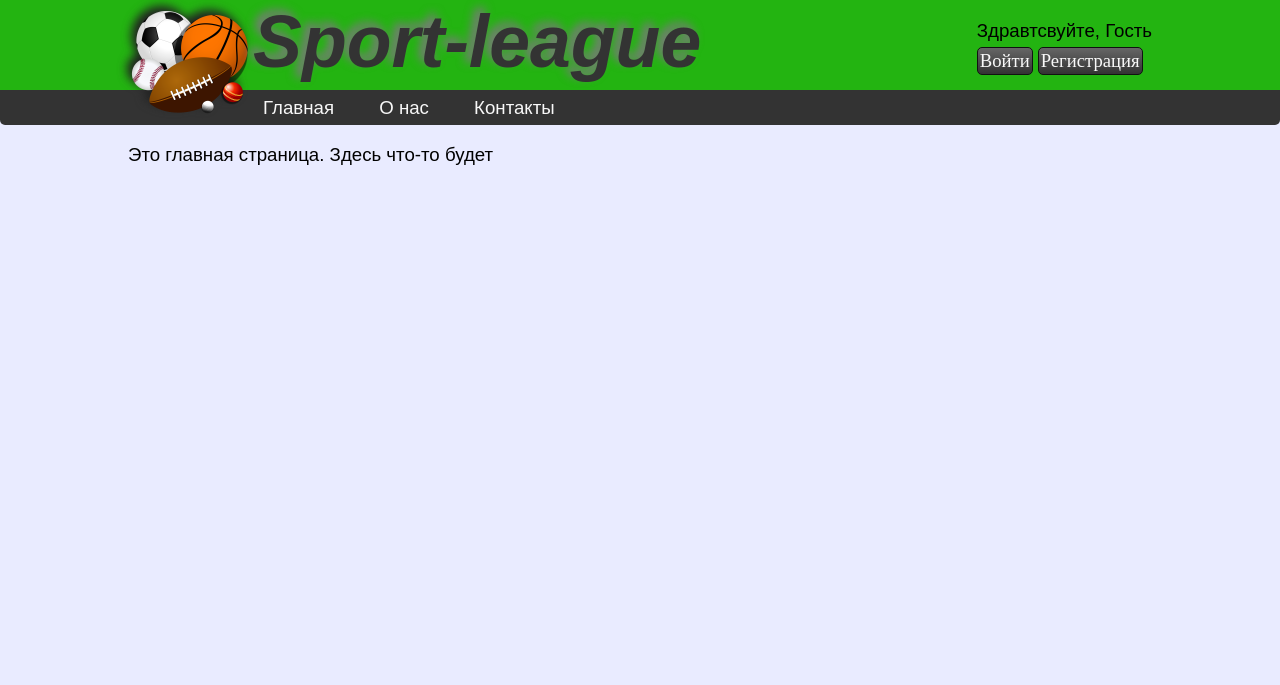
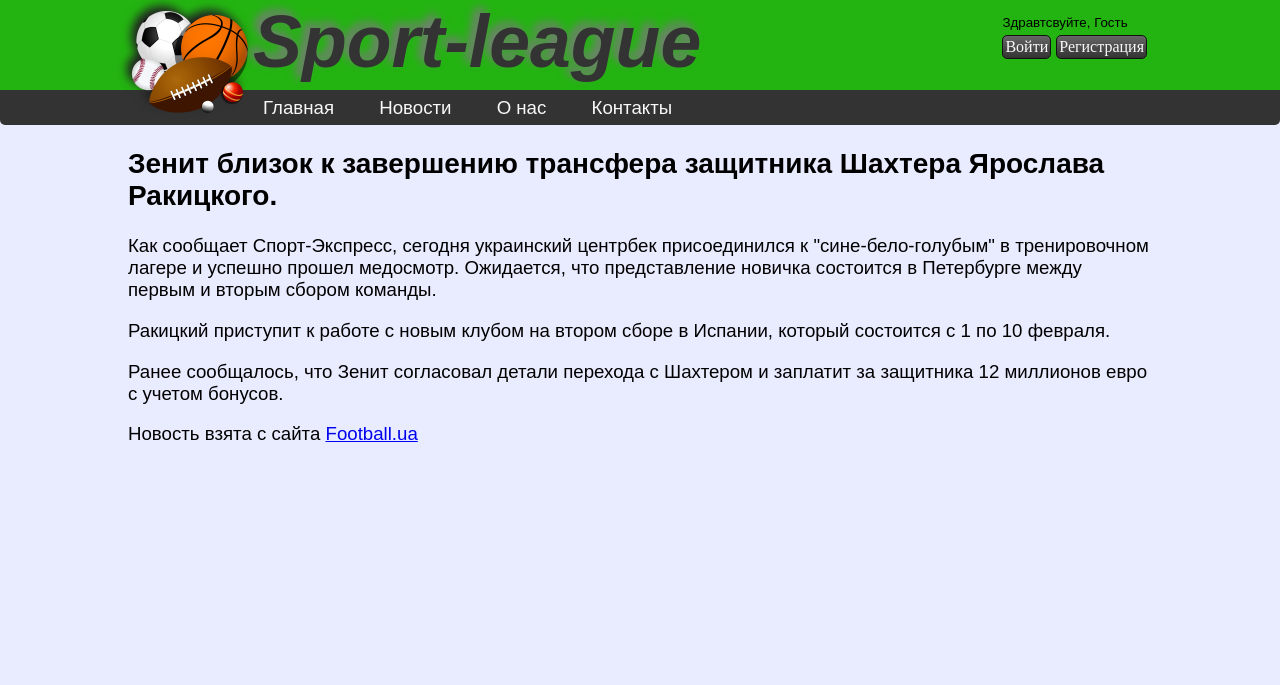
Before and after one commit to Romissevd/sports_league, a Django app: page / in a window 1280 px wide. Shown: the top 685 px of the page. Run offline with Django 3.2, Linux system fonts and the light colour scheme.

Commit message:
login form layout

```diff
--- a/static/css/base.css
+++ b/static/css/base.css
@@ -41,19 +41,20 @@ header {
     filter: drop-shadow(-5px -5px 5px #222);
 }
 
-.guest {
-    padding-top: 20px;
+.user {
     float: right;
 }
 
-.guest form {
+.user p {
+    margin: 0 10px 0 0;
+    padding-top: 15px;
+    padding-bottom: 5px;
+    font-size: 10pt;
+}
+
+.user form {
     float: left;
     margin-right: 5px;
-}
-
-.guest p {
-    margin: 0;
-    padding-bottom: 5px;
 }
 
 nav {
@@ -96,7 +97,7 @@ nav ul li a:hover {
 }
 
 input.but {
-    font: 14pt DialogInput;
+    font: 12pt DialogInput;
     color: #f8f8f8;
     border: 1px #111111 solid;
     padding: 2px;
--- a/templates/base.html
+++ b/templates/base.html
@@ -15,9 +15,9 @@
         <div class="logo_text">
             <a href="{% url 'index' %}" class="logo_text_a">Sport-league</a>
         </div>
-        <div class="guest">
+        <div class="user">
             {% if user.is_authenticated %}
-                <p>Вы вошли как, {{ user.first_name }} {{ user.last_name }}</p>
+                <p>Вы вошли как,<br>{{ user.first_name }} {{ user.last_name }}</p>
                 <form action="{% url 'logout' %}">
 {#                    {% csrf_token %}#}
                     <input type="submit" class="but" value="Выйти">
@@ -35,14 +35,13 @@
                 </form>
                 </div>
             {% endif %}
-    {#        отображать кнопки если пользователь не авторизован иначе пользователя#}
-
         </div>
     </div>
 </header>
  <nav>
      <ul>
          <li><a href="{% url 'index' %}">Главная</a></li>
+         <li><a href="{% url 'index' %}">Новости</a></li>
          <li><a href="{% url 'abouts' %}">О нас</a></li>
          <li><a href="{% url 'contacts' %}">Контакты</a></li>
      </ul>
@@ -50,7 +49,7 @@
 <div class="content">
     <div class="wrapper">
     {% block content %}
-        <p>Это главная страница. Здесь что-то будет</p>
+        <p>Это базовая страница. Здесь что-то будет</p>
     {% endblock %}
     </div>
 </div>
--- a/templates/index.html
+++ b/templates/index.html
@@ -1 +1,18 @@
 {% extends "base.html" %}
+
+{% block content %}
+    <h2>Зенит близок к завершению трансфера защитника Шахтера Ярослава Ракицкого.</h2>
+
+    <p>Как сообщает Спорт-Экспресс, сегодня украинский центрбек присоединился к "сине-бело-голубым"
+        в тренировочном лагере и успешно прошел медосмотр. Ожидается, что представление новичка
+        состоится в Петербурге между первым и вторым сбором команды.</p>
+
+    <p>Ракицкий приступит к работе с новым клубом на втором сборе в Испании, который состоится
+        с 1 по 10 февраля.</p>
+
+    <p>Ранее сообщалось, что Зенит согласовал детали перехода с Шахтером и заплатит за защитника
+        12 миллионов евро с учетом бонусов.</p>
+
+    <p>Новость взята с сайта <a href="http://football.ua">Football.ua</a></p>
+
+{% endblock %}
```
Also changed, not shown: user/static/css/login.css (+13 -0 lines), user/templates/login.html (+3 -24 lines).
